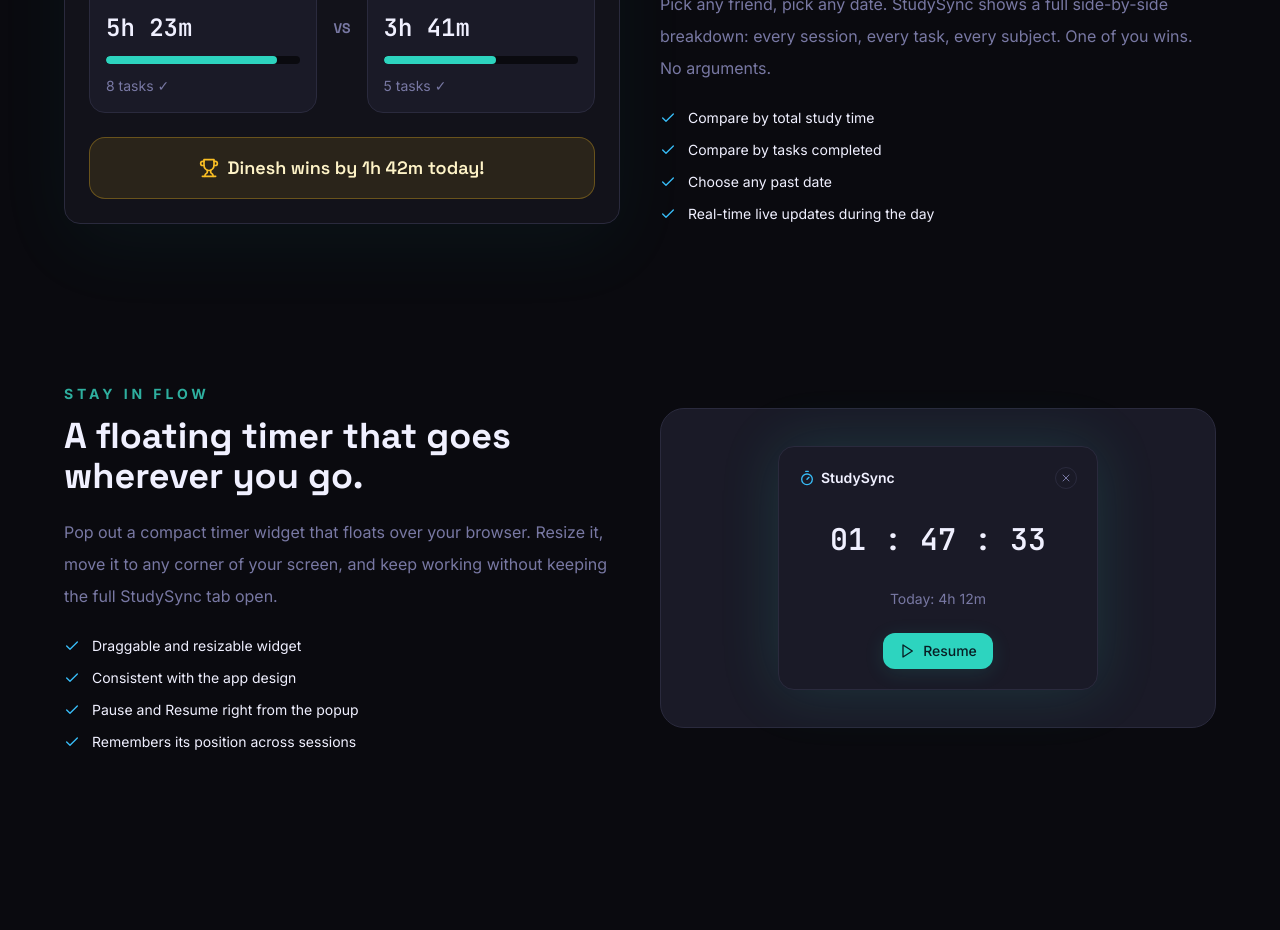
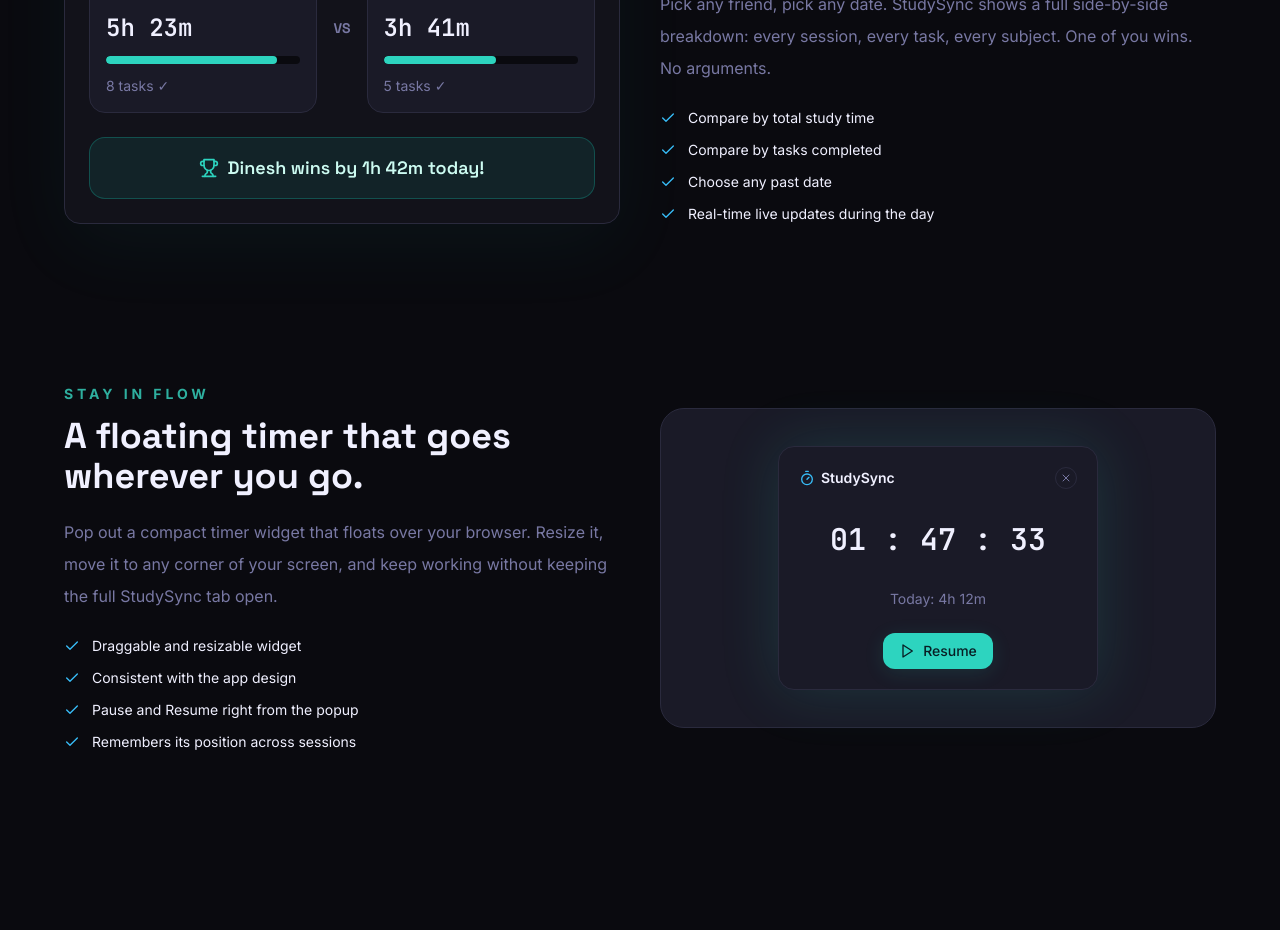
Before and after one commit to DINESHYDK/Study_Sync, a Next.js app: page / in a window 1280 px wide. Shown: the part 5060-5990 px from the top of the page. Built offline with nearby package versions, Linux system fonts and the light colour scheme; no server answers.

Commit message:
style: Fix landing page comparison preview card winner styling from amber to teal

```diff
--- a/components/landing/ComparisonPreview.tsx
+++ b/components/landing/ComparisonPreview.tsx
@@ -50,8 +50,8 @@
         <div className="text-center font-heading text-sm font-bold text-[var(--text-muted)]">VS</div>
         <StatCard initials="E" name="Eswar" tasks="5 tasks ✓" time="3h 41m" width="58%" />
       </div>
-      <div className="mt-6 flex items-center justify-center gap-2 rounded-2xl border border-amber-400/30 bg-amber-400/10 p-4 text-center font-heading text-lg font-semibold text-amber-100">
-        <Trophy className="h-5 w-5 text-amber-400 shrink-0" />
+      <div className="mt-6 flex items-center justify-center gap-2 rounded-2xl border border-teal-500/30 bg-teal-500/10 p-4 text-center font-heading text-lg font-semibold text-teal-100">
+        <Trophy className="h-5 w-5 text-teal-400 shrink-0" />
         Dinesh wins by 1h 42m today!
       </div>
     </Card>
```
